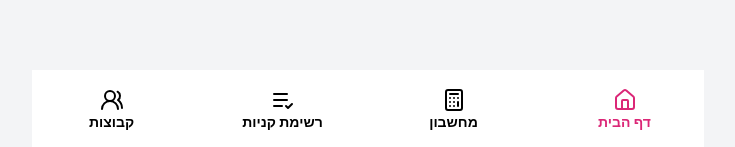
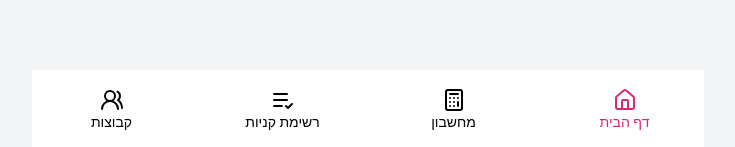
Before and after one commit to LeviEyal/Cibuson-app, a Next.js app: page / in a window 1280 px wide. Shown: the part 650-797 px from the top of the page, without its empty margins (326-1061 px from the left). Built offline with nearby package versions, Linux system fonts and the light colour scheme; no server answers; what tailwindcss-directional-shadows would draw is missing.

Commit message:
chore: Update AppFooter font weight to medium

```diff
--- a/components/AppFooter.tsx
+++ b/components/AppFooter.tsx
@@ -37,7 +37,7 @@ export const AppFooter = () => {
   const pathname = usePathname();
 
   return (
-    <footer className="gap-3 fixed left-auto bottom-0 z-40 flex h-20 max-w-2xl w-full items-center justify-evenly bg-white shadow-t-md text-black font-semibold">
+    <footer className="gap-3 fixed left-auto bottom-0 z-40 flex h-20 max-w-2xl w-full items-center justify-evenly bg-white shadow-t-md text-black font-medium">
       <MenuItem
         title="דף הבית"
         link="/"
```
Also changed, not shown: 1 other file (tests, documents, lock files or other folders).
